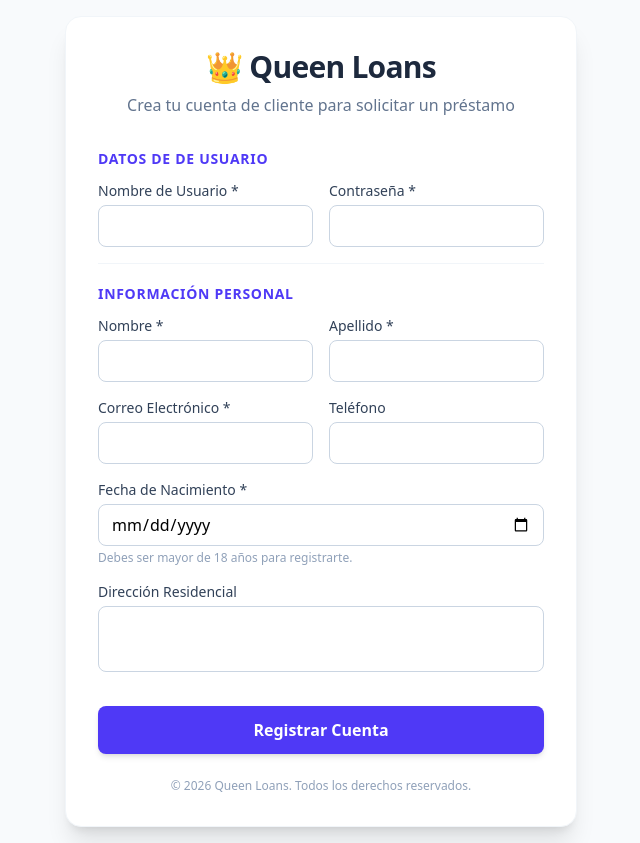
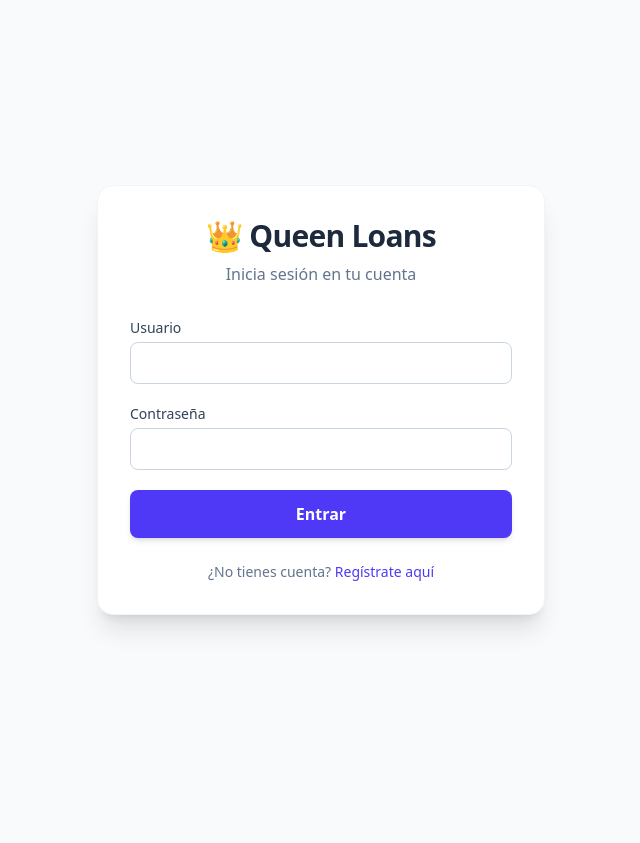
Before and after one commit to carolina899/Queen_Loans, a Django app: template Queen_Loans/loans/templates/loans/login.html in a window 1280 px wide. Shown: the whole page, without its empty margins (319-959 px from the left). After the commit the page ends 630 px from the top, so only its background shows below. Run offline with Django 5.2, Linux system fonts and the light colour scheme; the template is opened without the code that fills it, so the values that code supplies are empty; parts of the project's set-up code (start-up, migrations or seed data) failed here and were passed over.

Commit message:
fixing errorsfixing errors

```diff
--- a/Queen_Loans/Queen_Loans/settings.py
+++ b/Queen_Loans/Queen_Loans/settings.py
@@ -118,6 +118,8 @@ USE_TZ = True
 # https://docs.djangoproject.com/en/5.2/howto/static-files/
 
 STATIC_URL = 'static/'
+LOGIN_REDIRECT_URL = '/'
+LOGOUT_REDIRECT_URL = '/login/'
 
 # Default primary key field type
 # https://docs.djangoproject.com/en/5.2/ref/settings/#default-auto-field
--- a/Queen_Loans/loans/models.py
+++ b/Queen_Loans/loans/models.py
@@ -8,6 +8,7 @@ class Cliente(models.Model):
     telefono = models.CharField(max_length=15, blank=True, null=True)
     direccion = models.TextField(blank=True, null=True)
     fecha_registro = models.DateTimeField(default=timezone.now)
+    fecha_nacimiento = models.DateField(null=True, blank=True)
 
     def __str__(self):
         return f"{self.nombre} {self.apellido}"
--- a/Queen_Loans/loans/templates/loans/home.html
+++ b/Queen_Loans/loans/templates/loans/home.html
@@ -1,11 +1,11 @@
-<!DOCTYPE html>
 <html lang="es">
 <head>
     <meta charset="UTF-8">
     <meta name="viewport" content="width=device-width, initial-scale=1.0">
     <title>Queen Loans - Panel de Control</title>
     <script src="https://cdn.jsdelivr.net/npm/@tailwindcss/browser@4"></script>
-</head>
+</head><!DOCTYPE html>
+
 <body class="bg-slate-50 min-h-screen antialiased text-slate-800">
 
     <nav class="bg-white border-b border-slate-100 sticky top-0 z-50 shadow-sm">
--- a/Queen_Loans/loans/templates/loans/login.html
+++ b/Queen_Loans/loans/templates/loans/login.html
@@ -1,92 +1,39 @@
+<!-- loans/templates/loans/login.html -->
 <!DOCTYPE html>
 <html lang="es">
 <head>
     <meta charset="UTF-8">
-    <meta name="viewport" content="width=device-width, initial-scale=1.0">
-    <title>Queen Loans - Registro de Cliente</title>
+    <title>Queen Loans - Iniciar Sesión</title>
     <script src="https://cdn.jsdelivr.net/npm/@tailwindcss/browser@4"></script>
 </head>
 <body class="bg-slate-50 min-h-screen flex items-center justify-center p-4 antialiased">
-
-    <div class="bg-white rounded-2xl shadow-xl w-full max-w-lg p-8 border border-slate-100">
+    <div class="bg-white rounded-2xl shadow-xl w-full max-w-md p-8 border border-slate-100">
         <div class="text-center mb-8">
             <h2 class="text-3xl font-extrabold text-slate-800 tracking-tight">👑 Queen Loans</h2>
-            <p class="text-slate-500 mt-2">Crea tu cuenta de cliente para solicitar un préstamo</p>
+            <p class="text-slate-500 mt-2">Inicia sesión en tu cuenta</p>
         </div>
 
-        <form action="" method="POST" class="space-y-5">
+        <form method="POST" class="space-y-5">
             {% csrf_token %}
-
-            <div class="border-b border-slate-100 pb-4">
-                <h3 class="text-sm font-semibold text-indigo-600 uppercase tracking-wider mb-3">Datos de de Usuario</h3>
-                <div class="grid grid-cols-1 md:grid-cols-2 gap-4">
-                    <div>
-                        <label for="username" class="block text-sm font-medium text-slate-700 mb-1">Nombre de Usuario *</label>
-                        <input type="text" name="username" id="username" required
-                            class="w-full px-3 py-2 border border-slate-300 rounded-lg focus:outline-none focus:ring-2 focus:ring-indigo-500 focus:border-indigo-500 transition-colors">
-                    </div>
-                    <div>
-                        <label for="password" class="block text-sm font-medium text-slate-700 mb-1">Contraseña *</label>
-                        <input type="password" name="password" id="password" required
-                            class="w-full px-3 py-2 border border-slate-300 rounded-lg focus:outline-none focus:ring-2 focus:ring-indigo-500 focus:border-indigo-500 transition-colors">
-                    </div>
-                </div>
+            <div>
+                <label for="username" class="block text-sm font-medium text-slate-700 mb-1">Usuario</label>
+                <input type="text" name="username" id="username" required
+                    class="w-full px-3 py-2 border border-slate-300 rounded-lg focus:outline-none focus:ring-2 focus:ring-indigo-500">
             </div>
-
             <div>
-                <h3 class="text-sm font-semibold text-indigo-600 uppercase tracking-wider mb-3">Información Personal</h3>
-                <div class="grid grid-cols-1 md:grid-cols-2 gap-4 mb-4">
-                    <div>
-                        <label for="nombre" class="block text-sm font-medium text-slate-700 mb-1">Nombre *</label>
-                        <input type="text" name="nombre" id="nombre" required
-                            class="w-full px-3 py-2 border border-slate-300 rounded-lg focus:outline-none focus:ring-2 focus:ring-indigo-500 focus:border-indigo-500 transition-colors">
-                    </div>
-                    <div>
-                        <label for="apellido" class="block text-sm font-medium text-slate-700 mb-1">Apellido *</label>
-                        <input type="text" name="apellido" id="apellido" required
-                            class="w-full px-3 py-2 border border-slate-300 rounded-lg focus:outline-none focus:ring-2 focus:ring-indigo-500 focus:border-indigo-500 transition-colors">
-                    </div>
-                </div>
-
-                <div class="grid grid-cols-1 md:grid-cols-2 gap-4 mb-4">
-                    <div>
-                        <label for="email" class="block text-sm font-medium text-slate-700 mb-1">Correo Electrónico *</label>
-                        <input type="email" name="email" id="email" required
-                            class="w-full px-3 py-2 border border-slate-300 rounded-lg focus:outline-none focus:ring-2 focus:ring-indigo-500 focus:border-indigo-500 transition-colors">
-                    </div>
-                    <div>
-                        <label for="telefono" class="block text-sm font-medium text-slate-700 mb-1">Teléfono</label>
-                        <input type="tel" name="telefono" id="telefono"
-                            class="w-full px-3 py-2 border border-slate-300 rounded-lg focus:outline-none focus:ring-2 focus:ring-indigo-500 focus:border-indigo-500 transition-colors">
-                    </div>
-                </div>
-
-                <div class="mb-4">
-                    <label for="fecha_nacimiento" class="block text-sm font-medium text-slate-700 mb-1">Fecha de Nacimiento *</label>
-                    <input type="date" name="fecha_nacimiento" id="fecha_nacimiento" required
-                        class="w-full px-3 py-2 border border-slate-300 rounded-lg focus:outline-none focus:ring-2 focus:ring-indigo-500 focus:border-indigo-500 transition-colors">
-                    <p class="text-xs text-slate-400 mt-1">Debes ser mayor de 18 años para registrarte.</p>
-                </div>
-
-                <div>
-                    <label for="direccion" class="block text-sm font-medium text-slate-700 mb-1">Dirección Residencial</label>
-                    <textarea name="direccion" id="direccion" rows="2"
-                        class="w-full px-3 py-2 border border-slate-300 rounded-lg focus:outline-none focus:ring-2 focus:ring-indigo-500 focus:border-indigo-500 transition-colors resize-none"></textarea>
-                </div>
+                <label for="password" class="block text-sm font-medium text-slate-700 mb-1">Contraseña</label>
+                <input type="password" name="password" id="password" required
+                    class="w-full px-3 py-2 border border-slate-300 rounded-lg focus:outline-none focus:ring-2 focus:ring-indigo-500">
             </div>
-
-            <div class="pt-2">
-                <button type="submit"
-                    class="w-full bg-indigo-600 hover:bg-indigo-700 text-white font-semibold py-3 px-4 rounded-lg shadow-md hover:shadow-lg transition-all duration-200 cursor-pointer text-center">
-                    Registrar Cuenta
-                </button>
-            </div>
+            <button type="submit"
+                class="w-full bg-indigo-600 hover:bg-indigo-700 text-white font-semibold py-3 px-4 rounded-lg shadow-md transition-all">
+                Entrar
+            </button>
         </form>
 
-        <div class="text-center mt-6 text-xs text-slate-400">
-            &copy; 2026 Queen Loans. Todos los derechos reservados.
+        <div class="text-center mt-6 text-sm text-slate-500">
+            ¿No tienes cuenta? <a href="{% url 'Loans:registrar_usuario' %}" class="text-indigo-600 hover:underline">Regístrate aquí</a>
         </div>
     </div>
-
 </body>
 </html>
--- a/Queen_Loans/loans/urls.py
+++ b/Queen_Loans/loans/urls.py
@@ -1,16 +1,18 @@
 from django.urls import path
 from . import views
+from django.contrib.auth import views as auth_views
 
 app_name = "Loans"
 
 urlpatterns = [
-    # Rutas para préstamos
+
     path("", views.loan_list, name="loan_list"),
     path("create/", views.loan_create, name="loan_create"),
     path("<int:loan_id>/", views.loan_detail, name="loan_detail"),
+    path("login/", auth_views.LoginView.as_view(template_name="loans/login.html"), name="login"),
     path("<int:loan_id>/update/", views.loan_update, name="loan_update"),
     path("<int:loan_id>/delete/", views.loan_delete, name="loan_delete"),
 
-    # Ruta para registro de usuarios
+
     path("registrar/", views.registrar_usuario, name="registrar_usuario"),
 ]
```
Also changed, not shown: Queen_Loans/loans/views.py (+64 -1 lines), Queen_Loans/db.sqlite3, Queen_Loans/loans/migrations/0003_cliente_fecha_nacimiento.py (added).
